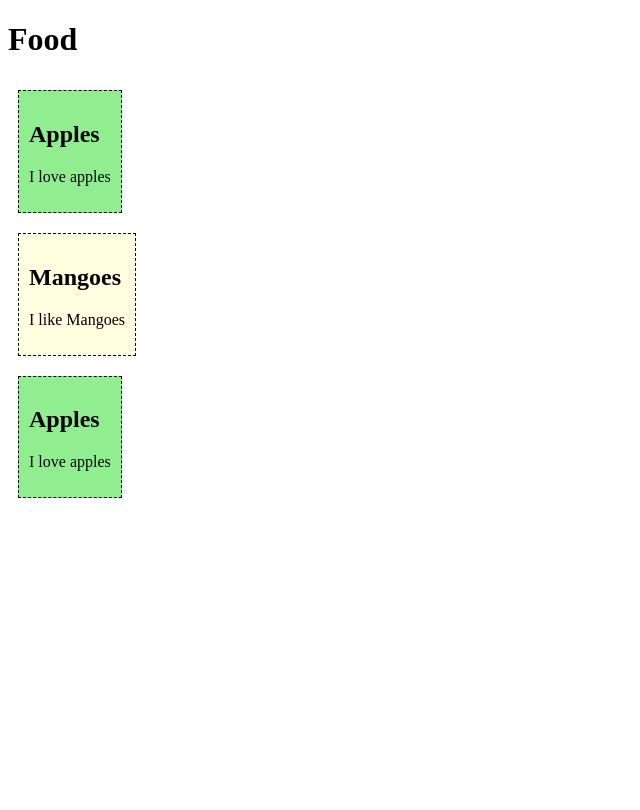
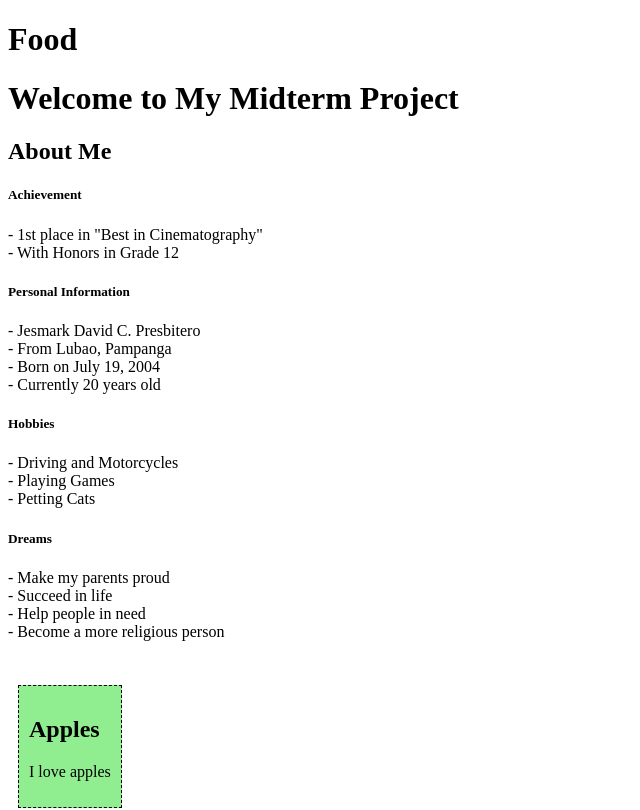
Before and after one commit to JcAPC/webprog-ss231-vuejs, a Vue app in the folder vue-project/: page / in a window 1280 px wide. Shown: the top 810 px of the page, without its empty margins (0-640 px from the left). Built offline with nearby package versions, Linux system fonts and the light colour scheme.

Commit message:
Added personalprofile

```diff
--- a/vue-project/src/App.vue
+++ b/vue-project/src/App.vue
@@ -1,5 +1,6 @@
 <template>
   <h1>Food</h1>
+  <personal-profile/> <br>
   <food-item/> <br>
   <food-item2/> <br>
   <food-item/> <br>
--- /dev/null
+++ b/vue-project/src/components/PersonalProfile.vue
@@ -0,0 +1,75 @@
+<template>
+    <div>
+        <!-- Hero Section -->
+<div id="home" class="text-center">
+    <div>
+        <div>
+            <div>
+                <h1>Welcome to My Midterm Project</h1>
+            </div>
+        </div>
+    </div>
+</div>
+
+<!-- About Me Section -->
+<div id="about">
+    <h2>About Me</h2>
+    <div>
+        <div>
+            <div>
+                <div>
+                    <div>
+                        <h5>Achievement</h5>
+                        <p>
+                            - 1st place in "Best in Cinematography"<br>
+                            - With Honors in Grade 12
+                        </p>
+                    </div>
+                </div>
+            </div>
+            <div>
+                <div>
+                    <div>
+                        <h5>Personal Information</h5>
+                        <p>
+                            - Jesmark David C. Presbitero<br>
+                            - From Lubao, Pampanga<br>
+                            - Born on July 19, 2004<br>
+                            - Currently 20 years old
+                        </p>
+                    </div>
+                </div>
+            </div>
+        </div>
+        <div>
+            <div>
+                <div>
+                    <h5>Hobbies</h5>
+                    <p>
+                        - Driving and Motorcycles<br>
+                        - Playing Games<br>
+                        - Petting Cats
+                    </p>
+                </div>
+            </div>
+            <div>
+                <div>
+                    <h5>Dreams</h5>
+                    <p>
+                        - Make my parents proud<br>
+                        - Succeed in life<br>
+                        - Help people in need<br>
+                        - Become a more religious person
+                    </p>
+                </div>
+            </div>
+        </div>
+    </div>
+</div>
+    </div>
+</template>
+
+
+<script></script>
+
+<style></style>
--- a/vue-project/src/main.js
+++ b/vue-project/src/main.js
@@ -3,11 +3,12 @@ import { createApp } from 'vue'
 import App from './App.vue'
 import FoodItem from './components/FoodItem.vue'
 import FoodItem2 from './components/FoodItem2.vue'
-
+import PersonalProfile from './components/PersonalProfile.vue'
 
 const app = createApp(App)
 
 app.component('food-item', FoodItem)
 app.component('food-item2', FoodItem2)
+app.component('personal-profile', PersonalProfile)
 
 app.mount('#app')
```
